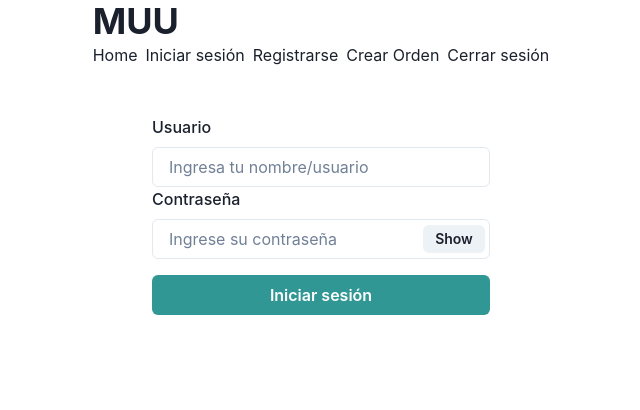
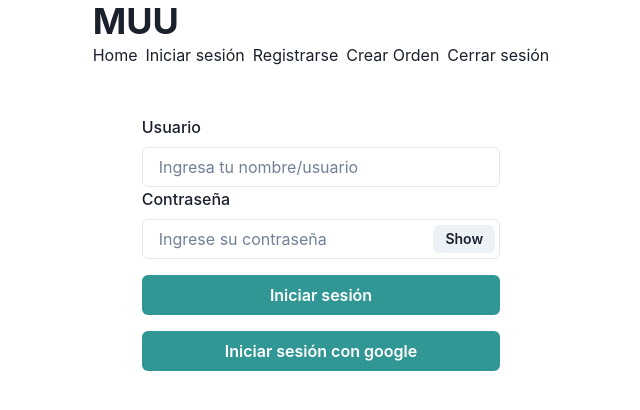
Before and after one commit to MarinaArrieta/muu, a React (Vite) app: page /login in a window 1280 px wide. Shown: the top 410 px of the page, without its empty margins (319-959 px from the left). Built offline with nearby package versions, Linux system fonts and the light colour scheme; no server answers.

Commit message:
Agregue navigate en la funcion de onsubmit para que cuando el usuario haga click en iniciar sesion, este le redirija hacia al inicio de la pagina web

```diff
--- a/src/pages/auth/Login.jsx
+++ b/src/pages/auth/Login.jsx
@@ -10,19 +10,20 @@ import {
 } from "@chakra-ui/react";
 import { useForm } from "react-hook-form";
 import { useState } from "react";
-import { Link } from "react-router-dom";
+import { Link as RouterLink} from "react-router-dom";
 import { useAuth } from "../../context/AuthContext";
 import { email, password } from "../../components/utils/validation";
+import { useNavigate } from 'react-router-dom';
 
 export const Login = () => {
     const [show, setShow] = useState(false);
     const handleClick = () => setShow(!show);
     const { register, formState, handleSubmit } = useForm();
     const { errors } = formState;
-
     const { login, signInWithGoogle } = useAuth()
+    const navigate = useNavigate();
     console.log(errors);
-    console.log('soy login',login)
+    console.log('soy login', login)
 
     const handleGoogleSignIn = async () => {
         const user = await signInWithGoogle();
@@ -32,8 +33,9 @@ export const Login = () => {
     }
 
     const onSubmit = (data) => {
+        console.log('data del user', data)
         login(data)
-        console.log('data del user',data)
+        navigate('/')
     }
     console.log('estoy en login');
 
@@ -68,10 +70,10 @@ export const Login = () => {
                     </InputGroup>
                     <FormErrorMessage>{errors.password?.message}</FormErrorMessage>
                 </FormControl>
-                <Button as={Link} to='/' mt={4} colorScheme="teal" type="submit" width="100%">Iniciar sesión</Button>
-                {/* <Button onClick={handleGoogleSignIn} mt={4} colorScheme="teal" type="button" width="100%">
+                <Button mt={4} colorScheme="teal" type="submit" width="100%" >Iniciar sesión</Button>
+                <Button onClick={handleGoogleSignIn} mt={4} colorScheme="teal" type="button" width="100%">
                     Iniciar sesión con google
-                </Button> */}
+                </Button>
             </form>
         </Box>
     );
```
